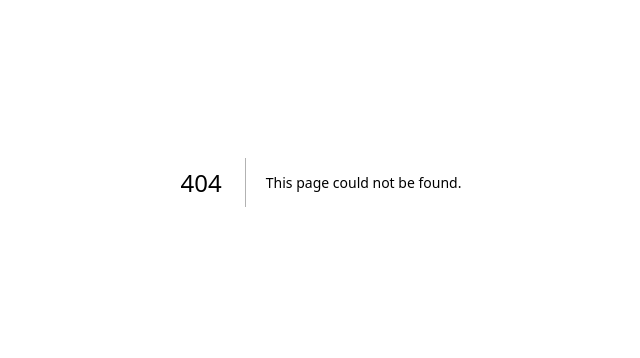
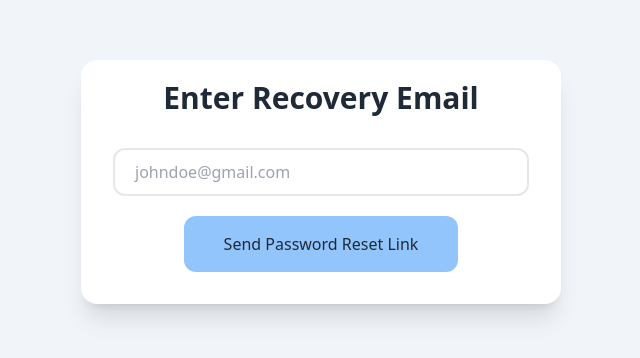
Before and after one commit to richmondnkrumah/mini-project, a Next.js app: page /account/recover in a window 1280 px wide. Before the commit this address had no page. Shown: the part 218-576 px from the top of the page, without its empty margins (319-959 px from the left). Built offline with nearby package versions, Linux system fonts and the light colour scheme.

Commit message:
added account recovery page UI

```diff
--- /dev/null
+++ b/src/app/account/recover/page.tsx
@@ -0,0 +1,31 @@
+'use client'
+import { ChangeEvent, useState } from 'react'
+type Props = {}
+
+const recoverAccount = (props: Props) => {
+  const [email, setEmail] = useState<string>("")
+  const changeHandler = (event: ChangeEvent<HTMLInputElement>) => {
+    setEmail(event.target.value)
+  }
+  return (
+    <main className='flex min-h-[100dvh] bg-slate-100 justify-center items-center'>
+      <div className='w-fit'>
+        <div className="card bg-base-100 shadow-xl">
+          <div className='card-title justify-center mt-5 flex-col gap-1 mb-0 '>
+              <p className='text-3xl'>Enter Recovery Email</p>
+          </div>
+          <form action={""} className="card-body w-[480px] gap-5">
+            <div className='flex flex-col gap-1'>
+              <input name="email" className='h-12 border-2 rounded-xl focus-within:outline-slate-300 indent-5' placeholder='johndoe@gmail.com' type='text' value={email} onChange={(e) => changeHandler(e)} />
+            </div>
+            <div className='h-14 flex justify-center'>
+              <button className='h-full w-fit bg-blue-300 px-10 rounded-xl' type='submit'>Send Password Reset Link  </button>
+            </div>
+          </form>
+        </div>
+      </div>
+    </main>
+  )
+}
+
+export default recoverAccount
```
